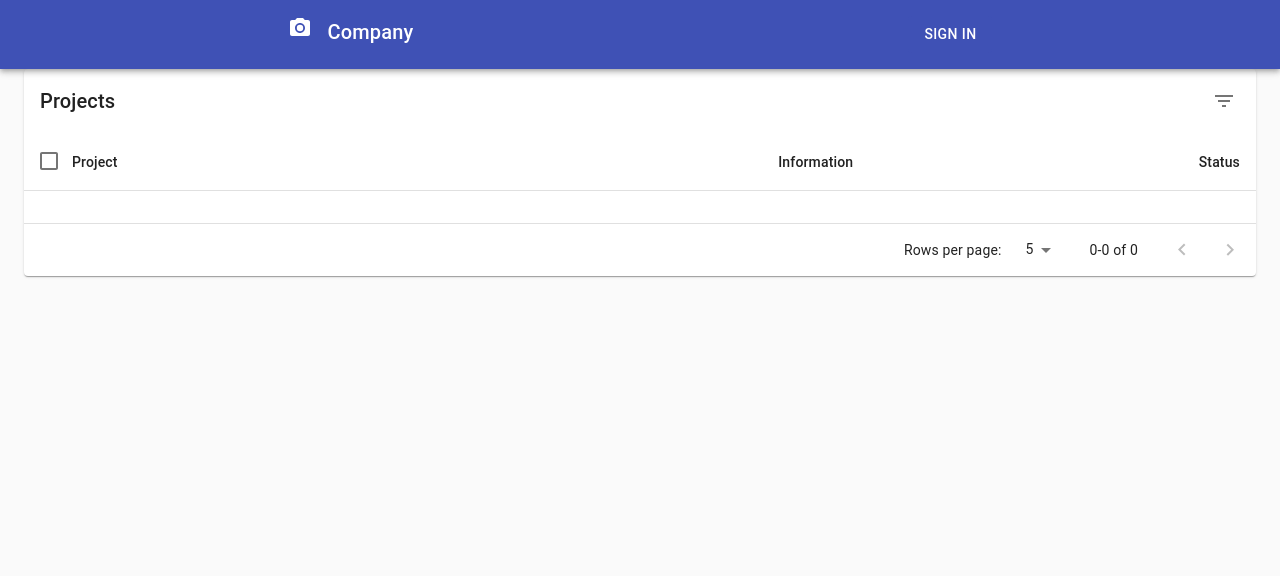
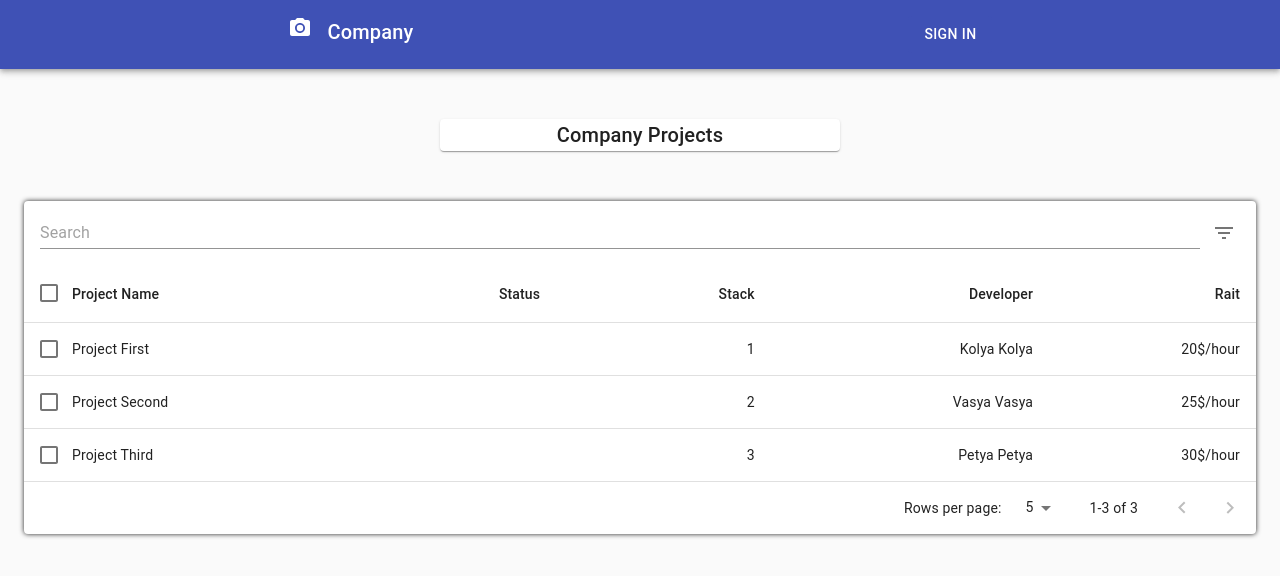
Before and after one commit to GaunovMuhamed/Project1, a React (Create React App) app: page /allprojects in a window 1280 px wide. Shown: the top 576 px of the page. Built offline with nearby package versions, Linux system fonts and the light colour scheme.

Commit message:
rebuild ProjectTable, add search form, splited ProjectsTable.jsx on 5 components

```diff
--- /dev/null
+++ b/src/components/ProjectsTable/BadgeStatus.jsx
@@ -0,0 +1,9 @@
+import React from 'react';
+import Badge from '@material-ui/core/Badge';
+import clsx from 'clsx';
+
+export default function BadgeStatus() {
+  return (
+    <div />
+  );
+}
--- /dev/null
+++ b/src/components/ProjectsTable/HeaderColumn.jsx
@@ -0,0 +1,82 @@
+import React from 'react';
+import TableHead from '@material-ui/core/TableHead';
+import TableCell from '@material-ui/core/TableCell';
+import TableSortLabel from '@material-ui/core/TableSortLabel';
+import TableRow from '@material-ui/core/TableRow';
+import Checkbox from '@material-ui/core/Checkbox';
+// import PropTypes from 'prop-types';
+
+export default function HeaderColumn(props) {
+  const headCells = [
+    {
+      id: 'projectName', numeric: false, disablePadding: true, label: 'Project Name',
+    },
+    {
+      id: 'status', numeric: true, disablePadding: false, label: 'Status',
+    },
+    {
+      id: 'stack', numeric: true, disablePadding: false, label: 'Stack',
+    },
+    {
+      id: 'developer', numeric: true, disablePadding: false, label: 'Developer',
+    },
+
+    {
+      id: 'rait', numeric: true, disablePadding: false, label: 'Rait',
+    },
+  ];
+
+  const {
+    classes, onSelectAllClick, order, orderBy, numSelected, projectCount, onRequestSort,
+  } = props;
+  const createSortHandler = (property) => (event) => {
+    onRequestSort(event, property);
+  };
+
+  return (
+    <TableHead>
+      <TableRow>
+        <TableCell padding="checkbox">
+          <Checkbox
+            indeterminate={numSelected > 0 && numSelected < projectCount}
+            checked={projectCount > 0 && numSelected === projectCount}
+            onChange={onSelectAllClick}
+            inputProps={{ 'aria-label': 'select all desserts' }}
+          />
+        </TableCell>
+        {headCells.map((headCell) => (
+          <TableCell
+            key={headCell.id}
+            align={headCell.numeric ? 'right' : 'left'}
+            padding={headCell.disablePadding ? 'none' : 'default'}
+            sortDirection={orderBy === headCell.id ? order : false}
+          >
+            <TableSortLabel
+              active={orderBy === headCell.id}
+              direction={orderBy === headCell.id ? order : 'asc'}
+              onClick={createSortHandler(headCell.id)}
+            >
+              {headCell.label}
+              {orderBy === headCell.id ? (
+                <span className={classes.visuallyHidden}>
+                  {order === 'desc' ? 'sorted descending' : 'sorted ascending'}
+                </span>
+              ) : null}
+            </TableSortLabel>
+          </TableCell>
+        ))}
+
+      </TableRow>
+    </TableHead>
+  );
+
+  // Head.propTypes = {
+  //   classes: PropTypes.object.isRequired,
+  //   numSelected: PropTypes.number.isRequired,
+  //   onRequestSort: PropTypes.func.isRequired,
+  //   onSelectAllClick: PropTypes.func.isRequired,
+  //   order: PropTypes.oneOf(['asc', 'desc']).isRequired,
+  //   orderBy: PropTypes.string.isRequired,
+  //   projectCount: PropTypes.number.isRequired,
+  // };
+}
--- a/src/components/ProjectsTable/ProjectsTable.jsx
+++ b/src/components/ProjectsTable/ProjectsTable.jsx
@@ -1,26 +1,21 @@
-import React from 'react';
-import PropTypes from 'prop-types';
-import clsx from 'clsx';
-import { lighten, makeStyles } from '@material-ui/core/styles';
+import React, { useState } from 'react';
+import { makeStyles } from '@material-ui/core/styles';
 import Table from '@material-ui/core/Table';
 import TableBody from '@material-ui/core/TableBody';
 import TableCell from '@material-ui/core/TableCell';
 import TableContainer from '@material-ui/core/TableContainer';
-import TableHead from '@material-ui/core/TableHead';
 import TablePagination from '@material-ui/core/TablePagination';
 import TableRow from '@material-ui/core/TableRow';
-import TableSortLabel from '@material-ui/core/TableSortLabel';
-import Tooltip from '@material-ui/core/Tooltip';
-import Toolbar from '@material-ui/core/Toolbar';
-import Typography from '@material-ui/core/Typography';
 import Paper from '@material-ui/core/Paper';
 import Checkbox from '@material-ui/core/Checkbox';
-import IconButton from '@material-ui/core/IconButton';
-import DeleteIcon from '@material-ui/icons/Delete';
-import FilterListIcon from '@material-ui/icons/FilterList';
+import Box from '@material-ui/core/Box';
+import Typography from '@material-ui/core/Typography';
+import { Grid } from '@material-ui/core';
+import HeaderColumn from './HeaderColumn';
+import TableToolbar from './ToolbarTable';
+import BadgeStatus from './BadgeStatus';
+// import PropTypes from 'prop-types';
 
-const rows = [
-];
 
 function descendingComparator(a, b, orderBy) {
   if (b[orderBy] < a[orderBy]) {
@@ -48,136 +43,6 @@ function stableSort(array, comparator) {
   return stabilizedThis.map((el) => el[0]);
 }
 
-const headCells = [
-  {
-    id: 'project', numeric: false, disablePadding: true, label: 'Project',
-  },
-  {
-    id: 'information', numeric: true, disablePadding: false, label: 'Information',
-  },
-  {
-    id: 'status', numeric: true, disablePadding: false, label: 'Status',
-  },
-];
-
-function EnhancedTableHead(props) {
-  const {
-    classes, onSelectAllClick, order, orderBy, numSelected, rowCount, onRequestSort,
-  } = props;
-  const createSortHandler = (property) => (event) => {
-    onRequestSort(event, property);
-  };
-
-  return (
-    <TableHead>
-      <TableRow>
-        <TableCell padding="checkbox">
-          <Checkbox
-            indeterminate={numSelected > 0 && numSelected < rowCount}
-            checked={rowCount > 0 && numSelected === rowCount}
-            onChange={onSelectAllClick}
-            inputProps={{ 'aria-label': 'select all desserts' }}
-          />
-        </TableCell>
-        {headCells.map((headCell) => (
-          <TableCell
-            key={headCell.id}
-            align={headCell.numeric ? 'right' : 'left'}
-            padding={headCell.disablePadding ? 'none' : 'default'}
-            sortDirection={orderBy === headCell.id ? order : false}
-          >
-            <TableSortLabel
-              active={orderBy === headCell.id}
-              direction={orderBy === headCell.id ? order : 'asc'}
-              onClick={createSortHandler(headCell.id)}
-            >
-              {headCell.label}
-              {orderBy === headCell.id ? (
-                <span className={classes.visuallyHidden}>
-                  {order === 'desc' ? 'sorted descending' : 'sorted ascending'}
-                </span>
-              ) : null}
-            </TableSortLabel>
-          </TableCell>
-        ))}
-      </TableRow>
-    </TableHead>
-  );
-}
-
-EnhancedTableHead.propTypes = {
-  classes: PropTypes.object.isRequired,
-  numSelected: PropTypes.number.isRequired,
-  onRequestSort: PropTypes.func.isRequired,
-  onSelectAllClick: PropTypes.func.isRequired,
-  order: PropTypes.oneOf(['asc', 'desc']).isRequired,
-  orderBy: PropTypes.string.isRequired,
-  rowCount: PropTypes.number.isRequired,
-};
-
-const useToolbarStyles = makeStyles((theme) => ({
-  root: {
-    paddingLeft: theme.spacing(2),
-    paddingRight: theme.spacing(1),
-  },
-  highlight:
-    theme.palette.type === 'light'
-      ? {
-        color: theme.palette.secondary.main,
-        backgroundColor: lighten(theme.palette.secondary.light, 0.85),
-      }
-      : {
-        color: theme.palette.text.primary,
-        backgroundColor: theme.palette.secondary.dark,
-      },
-  title: {
-    flex: '1 1 100%',
-  },
-}));
-
-const EnhancedTableToolbar = (props) => {
-  const classes = useToolbarStyles();
-  const { numSelected } = props;
-
-  return (
-    <Toolbar
-      className={clsx(classes.root, {
-        [classes.highlight]: numSelected > 0,
-      })}
-    >
-      {numSelected > 0 ? (
-        <Typography className={classes.title} color="inherit" variant="subtitle1">
-          {numSelected}
-          {' '}
-          selected
-        </Typography>
-      ) : (
-        <Typography className={classes.title} variant="h6" id="tableTitle">
-          Projects
-        </Typography>
-      )}
-
-      {numSelected > 0 ? (
-        <Tooltip title="Delete">
-          <IconButton aria-label="delete">
-            <DeleteIcon />
-          </IconButton>
-        </Tooltip>
-      ) : (
-        <Tooltip title="Filter list">
-          <IconButton aria-label="filter list">
-            <FilterListIcon />
-          </IconButton>
-        </Tooltip>
-      )}
-    </Toolbar>
-  );
-};
-
-EnhancedTableToolbar.propTypes = {
-  numSelected: PropTypes.number.isRequired,
-};
-
 const useStyles = makeStyles((theme) => ({
   root: {
     width: '100%',
@@ -185,6 +50,7 @@ const useStyles = makeStyles((theme) => ({
   paper: {
     width: '100%',
     marginBottom: theme.spacing(2),
+    boxShadow: '0px 0px 5px',
   },
   table: {
     minWidth: 750,
@@ -200,15 +66,45 @@ const useStyles = makeStyles((theme) => ({
     top: 20,
     width: 1,
   },
+  header: {
+    textAlign: 'center',
+    margin: 50,
+    width: 400,
+  },
 }));
 
 export default function EnhancedTable() {
+  const [projects, setProjects] = useState([{
+    project: 'Project First',
+    developer: 'Kolya Kolya',
+    stack: '1',
+    status: 'active',
+    rait: '20$/hour',
+  },
+  {
+    project: 'Project Second',
+    developer: 'Vasya Vasya',
+    stack: '2',
+    status: 'active',
+    rait: '25$/hour',
+  },
+  {
+    project: 'Project Third',
+    developer: 'Petya Petya',
+    stack: '3',
+    status: 'during',
+    rait: '30$/hour',
+  },
+  ]);
+
+  // const filteredProjects = projects.filter(projects => )
+
   const classes = useStyles();
-  const [order, setOrder] = React.useState('asc');
-  const [orderBy, setOrderBy] = React.useState('calories');
-  const [selected, setSelected] = React.useState([]);
-  const [page, setPage] = React.useState(0);
-  const [rowsPerPage, setRowsPerPage] = React.useState(5);
+  const [order, setOrder] = useState('asc');
+  const [orderBy, setOrderBy] = useState('');
+  const [selected, setSelected] = useState([]);
+  const [page, setPage] = useState(0);
+  const [projectsPerPage, setProjectsPerPage] = useState(5);
 
   const handleRequestSort = (event, property) => {
     const isAsc = orderBy === property && order === 'asc';
@@ -218,7 +114,7 @@ export default function EnhancedTable() {
 
   const handleSelectAllClick = (event) => {
     if (event.target.checked) {
-      const newSelecteds = rows.map((n) => n.project);
+      const newSelecteds = projects.map((n) => n.project);
       setSelected(newSelecteds);
       return;
     }
@@ -249,50 +145,72 @@ export default function EnhancedTable() {
     setPage(newPage);
   };
 
-  const handleChangeRowsPerPage = (event) => {
-    setRowsPerPage(parseInt(event.target.value, 10));
+  const handleChangeProjectsPerPage = (event) => {
+    setProjectsPerPage(parseInt(event.target.value, 10));
     setPage(0);
   };
 
 
   const isSelected = (project) => selected.indexOf(project) !== -1;
 
-  const emptyRows = rowsPerPage - Math.min(rowsPerPage, rows.length - page * rowsPerPage);
+  const emptyProjects = projects - Math.min(projectsPerPage, projects.length - page * projectsPerPage);
 
   return (
+    <>
+      <Grid
+        container
+        direction="column"
+        justify="center"
+        alignItems="center"
+      >
+        <Paper className={classes.header}>
+          <Box>
+            {selected.length > 0 ? (
+              <Typography color="inherit" variant="h6">
+                {selected.length}
+                {' '}
+                Selected
+              </Typography>
+            ) : (
+              <Typography variant="h6" id="tableTitle">
+                Company Projects
+              </Typography>
+            )}
+          </Box>
+        </Paper>
         <div className={classes.root}>
           <Paper className={classes.paper}>
-        <EnhancedTableToolbar numSelected={selected.length} />
+            <TableToolbar numSelected={selected.length} />
             <TableContainer>
               <Table
                 className={classes.table}
                 aria-labelledby="tableTitle"
                 aria-label="enhanced table"
               >
-            <EnhancedTableHead
+                <HeaderColumn
                   classes={classes}
                   numSelected={selected.length}
                   order={order}
                   orderBy={orderBy}
                   onSelectAllClick={handleSelectAllClick}
                   onRequestSort={handleRequestSort}
-              rowCount={rows.length}
+                  projectCount={projects.length}
                 />
                 <TableBody>
-              {stableSort(rows, getComparator(order, orderBy))
-                .slice(page * rowsPerPage, page * rowsPerPage + rowsPerPage)
-                .map((row, index) => {
-                  const isItemSelected = isSelected(row.project);
+                  {stableSort(projects, getComparator(order, orderBy))
+                    .slice(page * projectsPerPage, page * projectsPerPage + projectsPerPage)
+                    .map((projects, index) => {
+                      const isItemSelected = isSelected(projects.project);
                       const labelId = `enhanced-table-checkbox-${index}`;
 
                       return (
                         <TableRow
                           hover
-                      onClick={(event) => handleClick(event, row.project)}
+                          onClick={(event) => handleClick(event, projects.project)}
                           role="checkbox"
                           aria-checked={isItemSelected}
                           tabIndex={-1}
-                      key={row.project}
+                          key={projects.project}
                           selected={isItemSelected}
                         >
                           <TableCell padding="checkbox">
@@ -302,15 +220,18 @@ export default function EnhancedTable() {
                             />
                           </TableCell>
                           <TableCell component="th" id={labelId} scope="row" padding="none">
-                        {row.project}
+                            {projects.project}
                           </TableCell>
-                      <TableCell align="right">{row.project}</TableCell>
-                      <TableCell align="right">{row.information}</TableCell>
-                      <TableCell align="right">{row.status}</TableCell>
+                          <TableCell align="right">
+                            <BadgeStatus projects={projects} />
+                          </TableCell>
+                          <TableCell align="right">{projects.stack}</TableCell>
+                          <TableCell align="right">{projects.developer}</TableCell>
+                          <TableCell align="right">{projects.rait}</TableCell>
                         </TableRow>
                       );
                     })}
-              {emptyRows > 0 && (
+                  {emptyProjects > 0 && (
                   <TableRow>
                     <TableCell colSpan={6} />
                   </TableRow>
@@ -321,13 +242,15 @@ export default function EnhancedTable() {
             <TablePagination
               rowsPerPageOptions={[5, 10, 25]}
               component="div"
-          count={rows.length}
-          rowsPerPage={rowsPerPage}
+              count={projects.length}
+              rowsPerPage={projectsPerPage}
               page={page}
               onChangePage={handleChangePage}
-          onChangeRowsPerPage={handleChangeRowsPerPage}
+              onChangeRowsPerPage={handleChangeProjectsPerPage}
             />
           </Paper>
         </div>
+      </Grid>
+    </>
   );
 }
--- a/src/components/ProjectsTable/SearchPanel.jsx
+++ /dev/null
@@ -1,6 +0,0 @@
-import React from 'react'
-
-export default function SearchPanel() {
-  return (
-  )
-}
--- /dev/null
+++ b/src/components/ProjectsTable/SearchTable.jsx
@@ -0,0 +1,19 @@
+import React, { useState } from 'react';
+import TextField from '@material-ui/core/TextField';
+import { makeStyles } from '@material-ui/core/styles';
+
+const useToolbarStyles = makeStyles((theme) => ({
+  search: {
+    flex: '1 1 100%',
+    justifyItems: 'center',
+  },
+}));
+
+export default function SearchTable(props) {
+  const [searchKey, setSearchKey] = useState('');
+  console.log(searchKey);
+  const classes = useToolbarStyles();
+  return (
+    <TextField className={classes.search} value={searchKey} placeholder="Search" />
+  );
+}
--- /dev/null
+++ b/src/components/ProjectsTable/ToolbarTable.jsx
@@ -0,0 +1,69 @@
+import React from 'react';
+import Toolbar from '@material-ui/core/Toolbar';
+import Tooltip from '@material-ui/core/Tooltip';
+import IconButton from '@material-ui/core/IconButton';
+import DeleteIcon from '@material-ui/icons/Delete';
+import FilterListIcon from '@material-ui/icons/FilterList';
+import { lighten, makeStyles } from '@material-ui/core/styles';
+import clsx from 'clsx';
+import SearchTable from './SearchTable';
+
+
+const useToolbarStyles = makeStyles((theme) => ({
+  root: {
+    paddingLeft: theme.spacing(2),
+    paddingRight: theme.spacing(1),
+  },
+  highlight:
+    theme.palette.type === 'light'
+      ? {
+        color: theme.palette.secondary.main,
+        backgroundColor: lighten(theme.palette.secondary.light, 0.85),
+      }
+      : {
+        color: theme.palette.text.primary,
+        backgroundColor: theme.palette.secondary.dark,
+      },
+  title: {
+    flex: '1 1 20%',
+  },
+  search: {
+    flex: '1 1 100%',
+    justifyItems: 'center',
+  },
+}));
+
+export default function TableToolbar(props) {
+  const classes = useToolbarStyles();
+  const { numSelected } = props;
+
+  const toolBarClassName = clsx(classes.root, {
+    [classes.highlight]: numSelected > 0,
+  });
+
+  return (
+    <>
+      <Toolbar
+        className={toolBarClassName}
+      >
+        <SearchTable />
+        {numSelected > 0 ? (
+          <Tooltip title="Delete">
+            <IconButton aria-label="delete">
+              <DeleteIcon />
+            </IconButton>
+          </Tooltip>
+        ) : (
+          <Tooltip title="Filter list">
+            <IconButton aria-label="filter list">
+              <FilterListIcon />
+            </IconButton>
+          </Tooltip>
+        )}
+      </Toolbar>
+    </>
+  );
+  // TableToolbar.propTypes = {
+  //   numSelected: PropTypes.number.isRequired,
+  // };
+}
```
Also changed, not shown: src/components/ProjectsTable/AddPanel.jsx (deleted, +0 -7 lines), src/pages/AboutUserPage/AboutUserPage.jsx (+3 -27 lines). Lines whose indentation alone changed are shown as unchanged.
